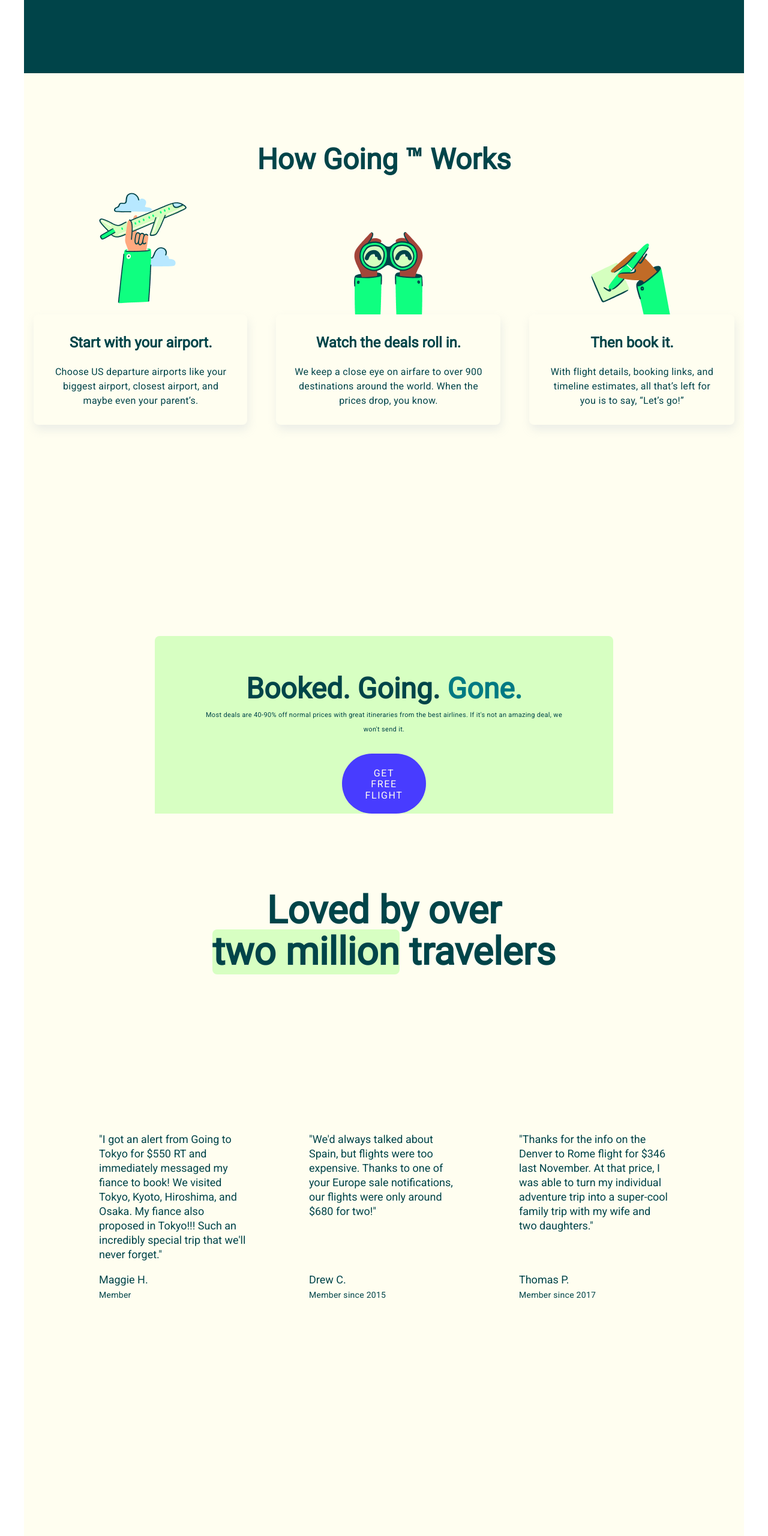
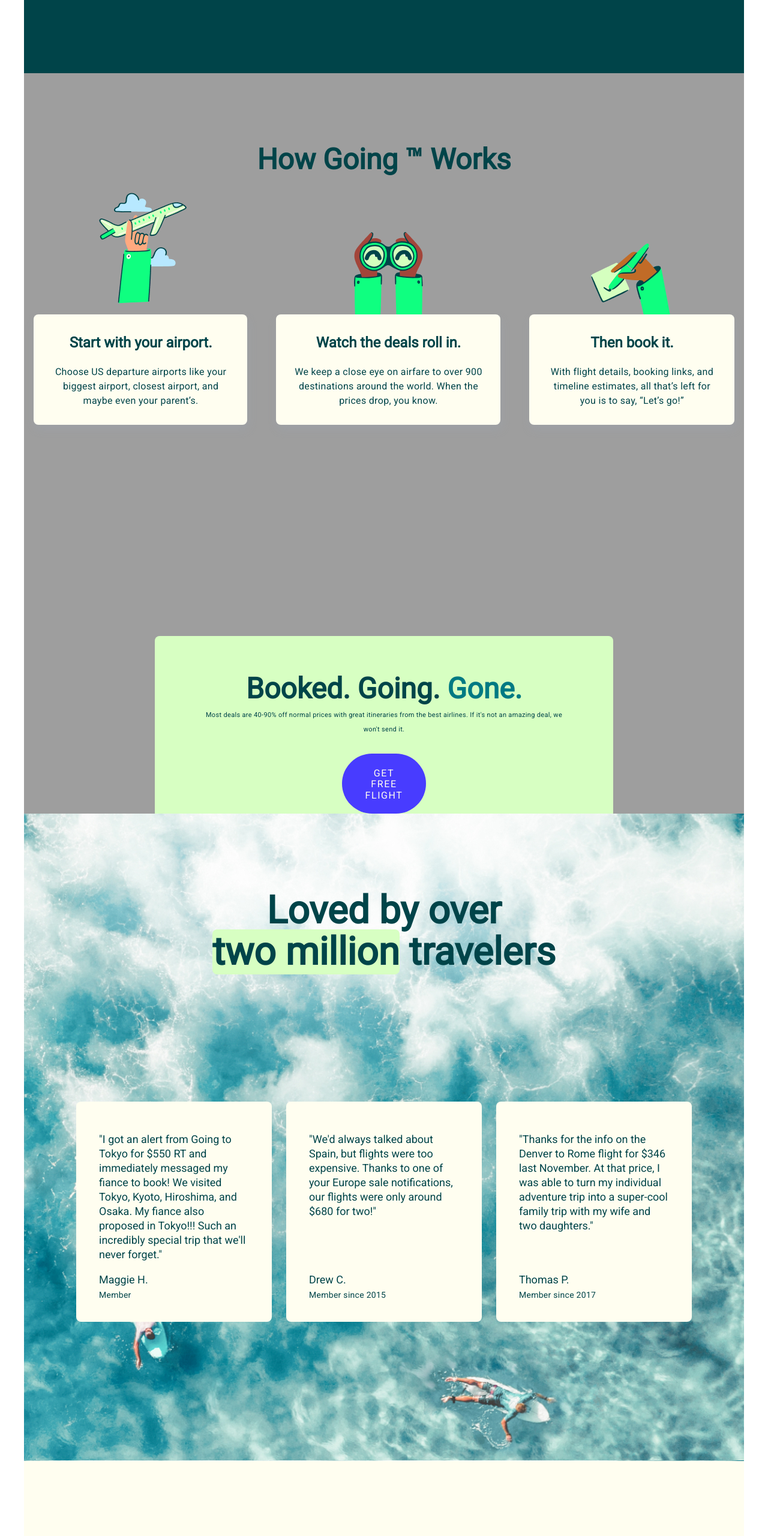
Before and after one commit to Nickolay1990/Practice_3, a plain HTML site: page index.html in a window 1280 px wide. Shown: the part 1260-3820 px from the top of the page at 60% size. Drawn offline with nearby package versions, Linux system fonts and the light colour scheme; the site is published under a folder, as on GitHub Pages, so addresses that start at the root find nothing.

Commit message:
add pictures

```diff
--- a/css/styles.css
+++ b/css/styles.css
@@ -136,7 +136,7 @@
 /* ============================= section 1 ============================== */
 
 .fs {
-    background-image: url('/img/town.jpg');
+    background-image: url('../img/town.jpg');
     background-size: cover;
     padding-top: 112px;
     padding-left: 16px;
@@ -217,7 +217,7 @@
 /* ============================= section 2 ============================== */
 
 .ss {
-    background-image: url('/img/sea.jpg');
+    background-image: url('../img/sea.jpg');
     padding: 127px 87px 232px;
 }
 .ss-title {
```
